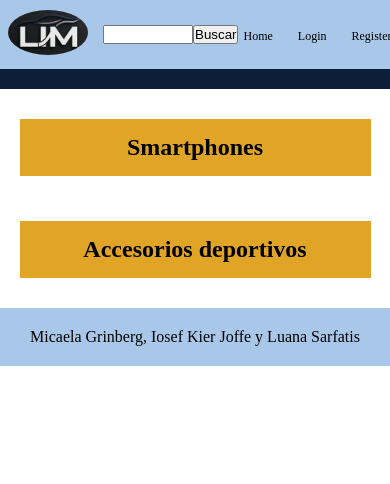
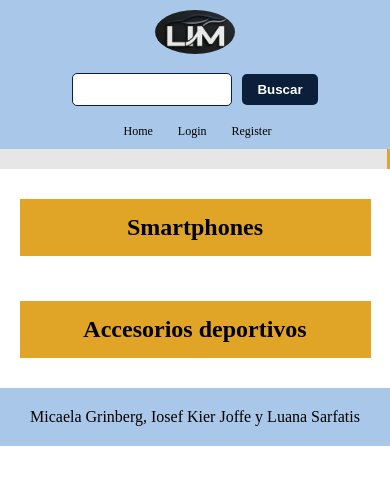
Before and after one commit to iosk18/proyecto-lim, a plain HTML site: page index.html in a window 390 px wide. Drawn offline with Linux system fonts and the light colour scheme; no server answers.

Commit message:
correcciones

```diff
--- a/css/styles.css
+++ b/css/styles.css
@@ -55,25 +55,49 @@ header {
     justify-content: right;
 }
 
+.busqueda input {
+    width: 250px;
+    padding: 8px;
+    border: 1px solid #0b1f3a;
+    border-radius: 5px;
+}
+
+.busqueda button {
+    margin-left: 10px;
+    padding: 8px 15px;
+    background-color: #0b1f3a;
+    color: white;
+    font-weight: bold;
+    border: none;
+    border-radius: 5px;
+}
+
 main {
     display: flex;
+    align-items: flex-start;
 }
 
 main nav {
     display: flex;
     width: 15%;
-    background-color: #0b1f3a;
+    background-color: #e6e6e6;
+    border-right: 3px solid #e0a526;
     padding: 20px;
 }
 
 .menu_vertical {
     display: flex;
     flex-direction: column;
-    justify-content: space-between;
+    justify-content: flex-start;
 }
 
 .menu_vertical a {
-    color: white;
+    color: #0b1f3a;
+    font-weight: bold;
+}
+
+.menu_vertical li {
+    margin-bottom: 8px;
 }
 
 .catalogo {
@@ -254,7 +278,7 @@ footer {
 @media (max-width: 420px) {
     header {
         display: flex;
-        justify-content: space-between;
+        flex-direction: column;
         padding: 10px 8px;
         align-items: center;
         background-color: #a9c7e8;
@@ -271,13 +295,14 @@ footer {
         margin: 15px 0px;
     }
 
+
     .busqueda input {
-        width: 90px;
-        margin-left: 15px;
+        width: 160px;
     }
 
     .acceso {
         justify-content: center;
+        flex-wrap: wrap;
         padding-right: 0px;
     }
 
```
